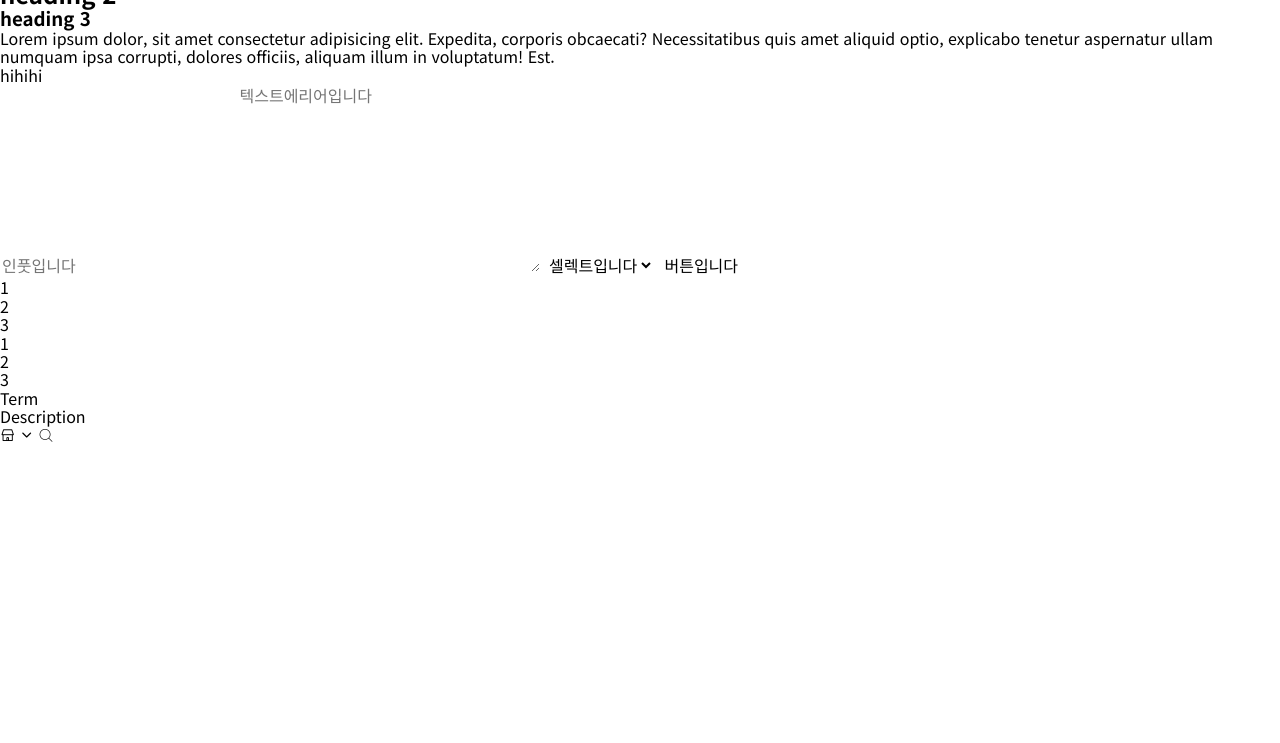
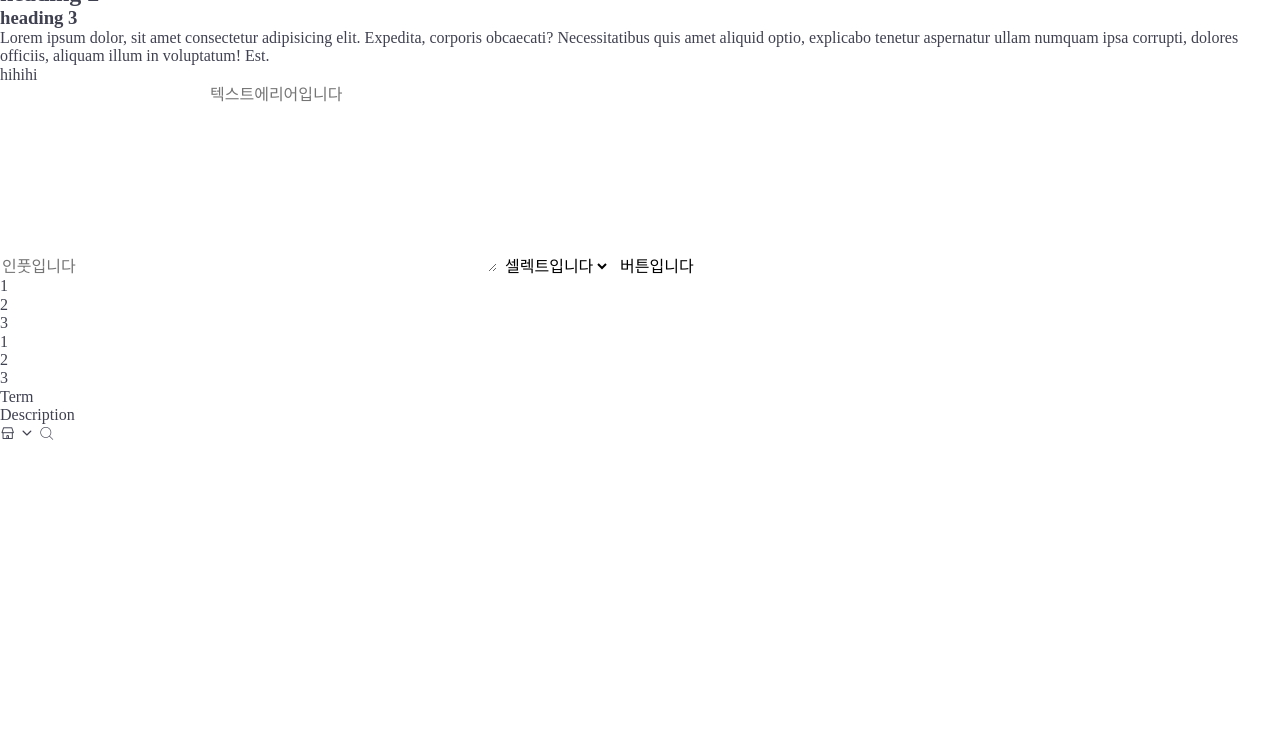
Before and after one commit to okdaae/O-project, a website: page index.html in a window 1280 px wide. Shown: the part 57-800 px from the top of the page. Drawn offline with Linux system fonts and the light colour scheme; files whose address does not match are found by name.

Commit message:
🥅 $font-main error

```diff
--- a/styles/base/_font.scss
+++ b/styles/base/_font.scss
@@ -10,7 +10,6 @@
   font-style: normal;
   font-display: block;
 }
-
 i {
   /* use !important to prevent issues with browser extensions that change fonts */
   font-family: 'torrow' !important;
--- a/styles/base/_reset.scss
+++ b/styles/base/_reset.scss
@@ -1,18 +1,15 @@
 * {
   margin: 0;
-  font-family: $font-main;
+
   -moz-osx-font-smoothing: grayscale;
   -webkit-font-smoothing: antialiased;
   box-sizing: border-box;
 }
 
 html {
-  font-family: $font-main;
-  font-size: $font-size-16;
 }
 
 body {
-  font-family: $font-main;
   color: $primary;
 }
 
--- a/styles/main.scss
+++ b/styles/main.scss
@@ -2,3 +2,5 @@
 @import './base/font';
 @import './base/normalize';
 @import './base/reset';
+
+@import './layouts/grids';
```
Also changed, not shown: style.css, 1 other file.
